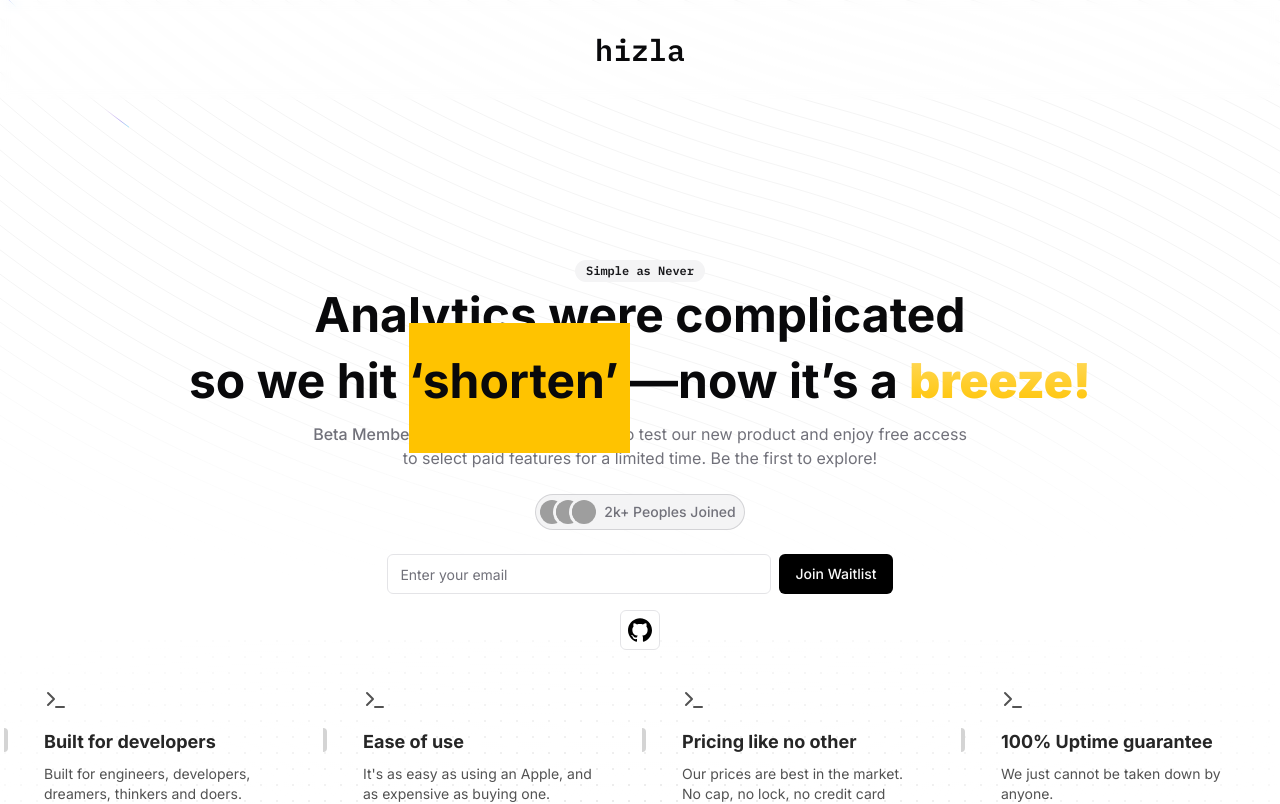
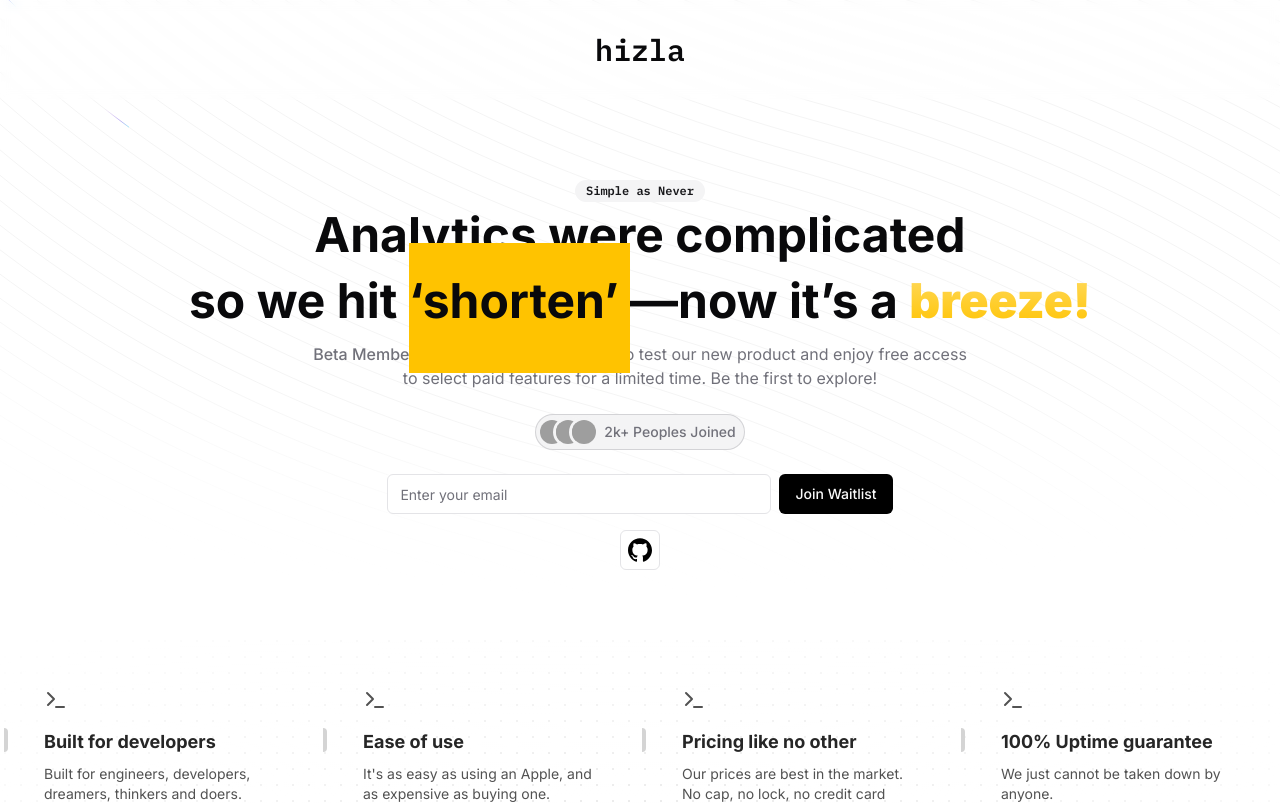
Before and after one commit to Hizla/waitlist-frontend, a Next.js app: page / in a window 1280 px wide. Shown: the top 804 px of the page. Built offline with nearby package versions, Linux system fonts and the light colour scheme; grey boxes are pictures that could not be loaded.

Commit message:
fix: padding hero section

```diff
--- a/components/pages/home/hero-section.tsx
+++ b/components/pages/home/hero-section.tsx
@@ -5,7 +5,7 @@
 
 export default function HeroSection() {
   return (
-    <div className="min-h-[70vh] pt-40">
+    <div className="min-h-[70vh] pt-20">
       <div className="flex flex-col items-center relative z-50">
         <Badge variant="secondary" className="font-ibm">
           Simple as Never
```
